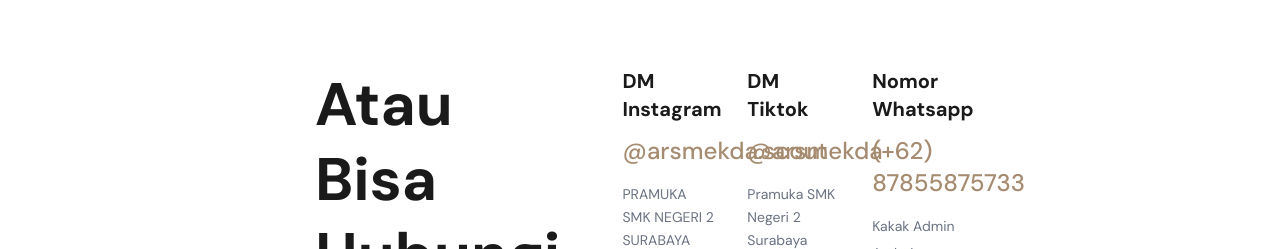
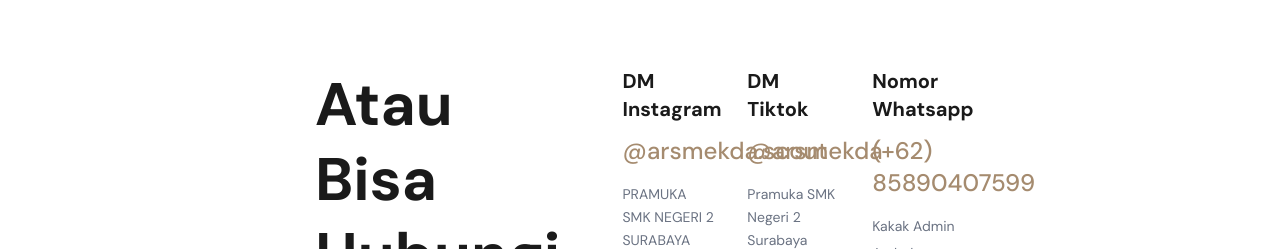
Before and after one commit to ManusiaPedalaman/Demo_Ambalan_SMKN_2_Surabaya, a Next.js app: page /hubungi_kami in a window 1280 px wide. Shown: the part 2380-2629 px from the top of the page. Built offline with nearby package versions, Linux system fonts and the light colour scheme; no server answers.

Commit message:
update tampilan

```diff
--- a/app/(beranda)/Penjelasan1.tsx
+++ b/app/(beranda)/Penjelasan1.tsx
@@ -85,7 +85,7 @@ const FeatureCard = ({ icon, title, description, index }: FeatureCardProps) => {
       <h3 className="text-xl md:text-2xl font-bold text-[#1A1A1A] mb-3 md:mb-4
         transition-colors duration-300"
         style={{
-          color: 'inherit',
+          color: '#1A1A1A',
           '--group-hover-color': '#7A5F3D'
         } as React.CSSProperties & { '--group-hover-color': string }}
       >
--- a/app/(beranda)/afiltion.tsx
+++ b/app/(beranda)/afiltion.tsx
@@ -33,7 +33,7 @@ const AffiliationSlider = () => {
     >
       <style>{styles}</style>
 
-      <div className="max-w-[1920px] mx-auto px-4 md:px-12 lg:px-[315px] relative">
+      <div className="max-w-[1920px] mx-auto px-4 md:px-12 lg:px-[100px] relative">
 
 
         <div className="absolute top-0 left-0 z-10 w-20 md:w-32 lg:w-[1000px] h-full bg-gradient-to-r from-[#1a1a1a] to-transparent pointer-events-none" />
--- a/app/[slug]/page.tsx
+++ b/app/[slug]/page.tsx
@@ -330,7 +330,7 @@ export default function DetailProduct({ params }: { params: Promise<{ slug: stri
             </div>
 
             <div className="flex flex-col md:flex-row md:items-baseline gap-1 md:gap-3 mb-8">
-              <h2 className="text-3xl font-bold text-gray-800 dark:text-gray-100">
+              <h2 className="text-3xl font-bold text-[#1A1A1A] dark:text-[#1A1A1A]">
                 Rp {product.price.toLocaleString('id-ID')} <span className="text-lg font-medium text-gray-500 dark:text-gray-400">/ {product.duration}</span>
               </h2>
               <span className="text-gray-400 line-through font-medium dark:text-gray-500">
--- a/app/components/footer.tsx
+++ b/app/components/footer.tsx
@@ -61,7 +61,7 @@ const Footer = () => {
     { name: 'Ketentuan Penggunaan', path: '/terms' },
     { name: 'Kebijakan Privasi', path: '/privacy' },
     { name: 'FAQ', path: '/tentang#faq' },
-    { name: 'Kontak', path: '/kontak' },
+    { name: 'Kontak', path: '/hubungi_kami#medsos' },
   ];
 
 
--- a/app/hubungi_kami/medsos.tsx
+++ b/app/hubungi_kami/medsos.tsx
@@ -43,8 +43,8 @@ const contactData = [
   {
     id: 3,
     label: "Nomor Whatsapp",
-    value: "(+62) 87855875733",
-    link: "https://wa.me/6287855875733",
+    value: "(+62) 85890407599",
+    link: "https://wa.me/6285890407599",
     description: [
       "Kakak Admin",
       "Ambalan SMKN 2 Surabaya"
```
